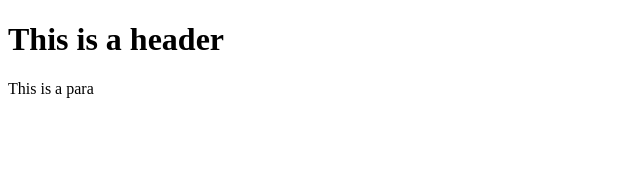
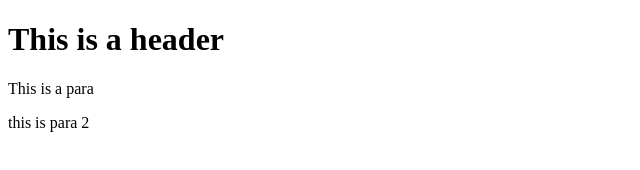
Before and after one commit to KetanHukare/git-test-angular, a website: page index.html in a window 1280 px wide. Shown: the full height of the page, 0-640 px from the left. Drawn offline with Linux system fonts and the light colour scheme.

Commit message:
added lite

```diff
--- a/index.html
+++ b/index.html
@@ -8,4 +8,6 @@
         <p>
             This is a para
         </p>
+            this is para 2
+         </p>
     </body>
```
Also changed, not shown: package.json (added, +24 -0 lines), 3 other files.
